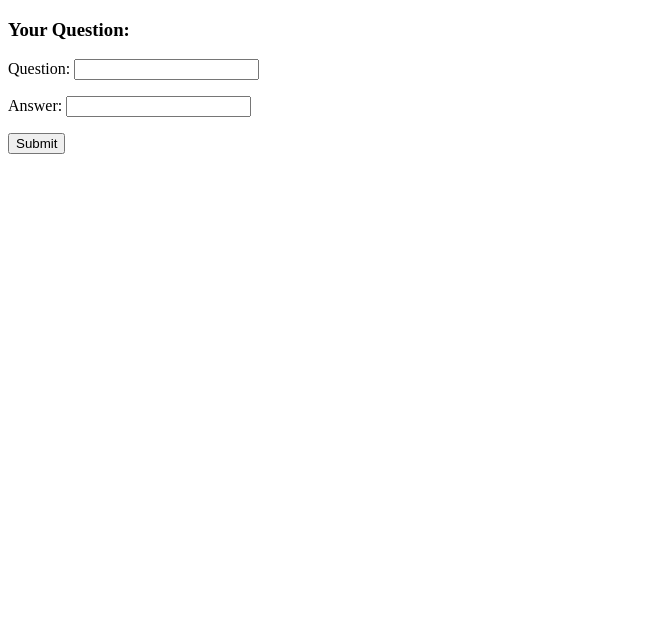
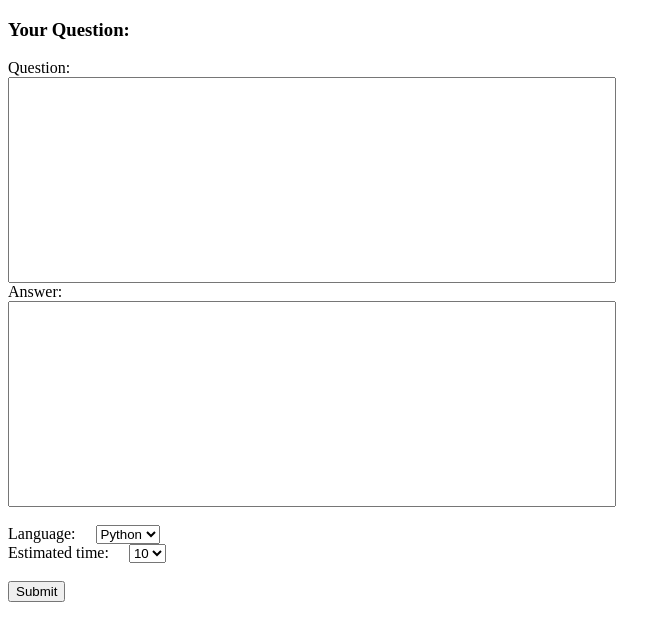
Before and after one commit to gjvasquez/HonorsThesis, a PHP site: page /newQuestion.html in a window 1280 px wide. Shown: the top 641 px of the page, without its empty margins (0-671 px from the left). Run offline with PHP 8.4, Linux system fonts and the light colour scheme.

Commit message:
fixed text box sizes and added other parameters

```diff
--- a/0HonorsThesis/WebContent/newQuestion.html
+++ b/0HonorsThesis/WebContent/newQuestion.html
@@ -9,9 +9,28 @@
 <body>
 <h3>Your Question:</h3>
 <form onsubmit="nothing();return false">
-	<p>Question: <input id="question" type="text"></p>
-	<p>Answer: <input id="answer" type="text"></p>
-
+	Question:
+	<br><input id="question" class="input" type="text">
+	<br>
+	Answer:
+	<br><input id="answer" class="input" type="text">
+	<br><br>
+	Language: &nbsp; &nbsp;
+	<select id="language">
+	  <option value="python">Python</option>
+	  <option value="c">C</option>
+	  <option value="java">Java</option>
+	  <option value="html">HTML</option>
+	</select>
+	<br>
+	Estimated time: &nbsp; &nbsp;
+	<select id="time">
+	  <option value="10">10</option>
+	  <option value="20">20</option>
+	  <option value="30">30</option>
+	  <option value="50">50</option>
+	</select>
+	<br><br>
 	<input type="submit" value="Submit">
 </form>
 
--- a/0HonorsThesis/WebContent/styles.css
+++ b/0HonorsThesis/WebContent/styles.css
@@ -38,3 +38,13 @@
 	float: left;
 	margin-right: 10px;
 }
+
+#question {
+	width: 600px;
+	height: 200px;
+}
+
+#answer {
+	width: 600px;
+	height: 200px;
+}
```
